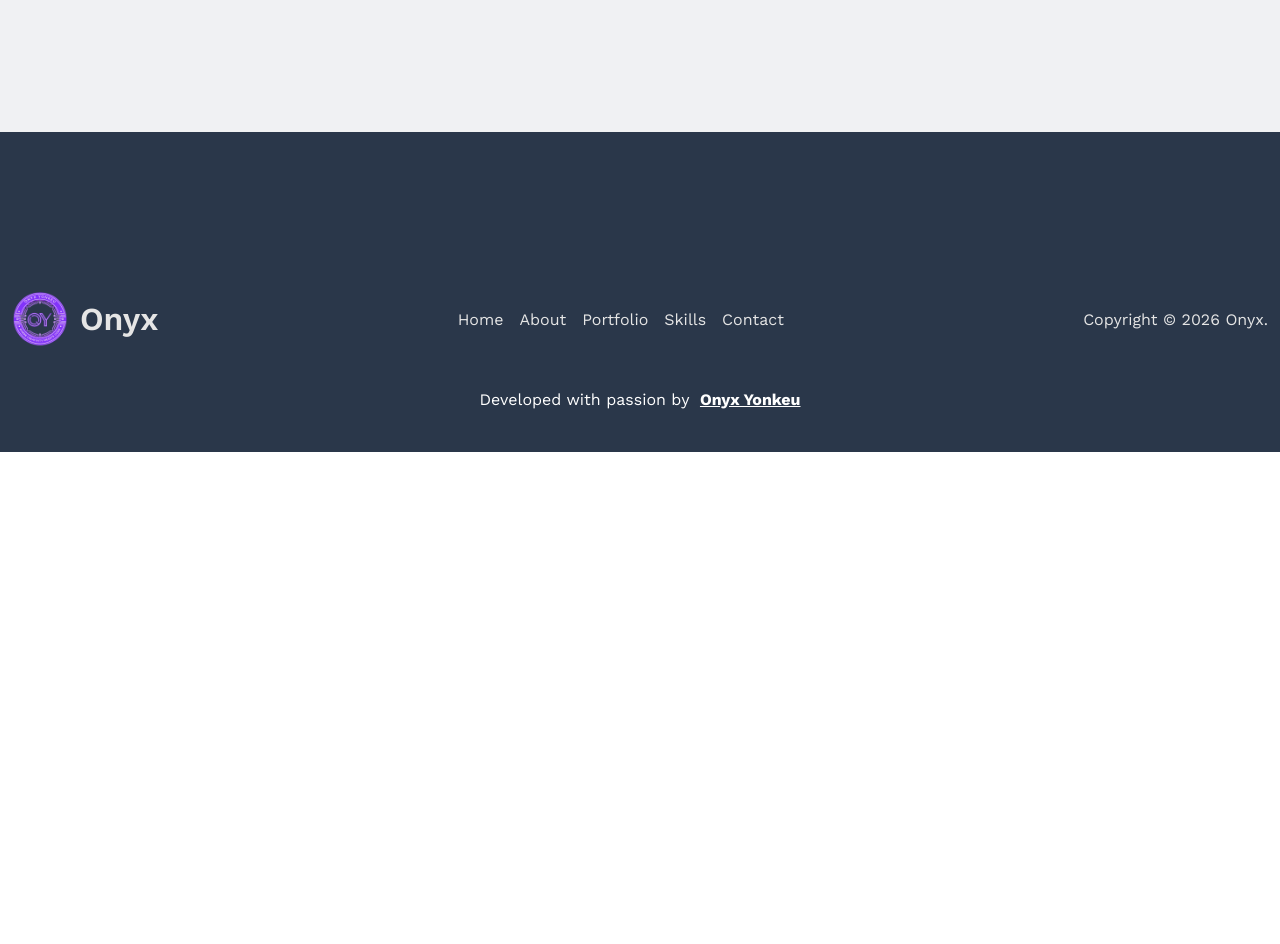
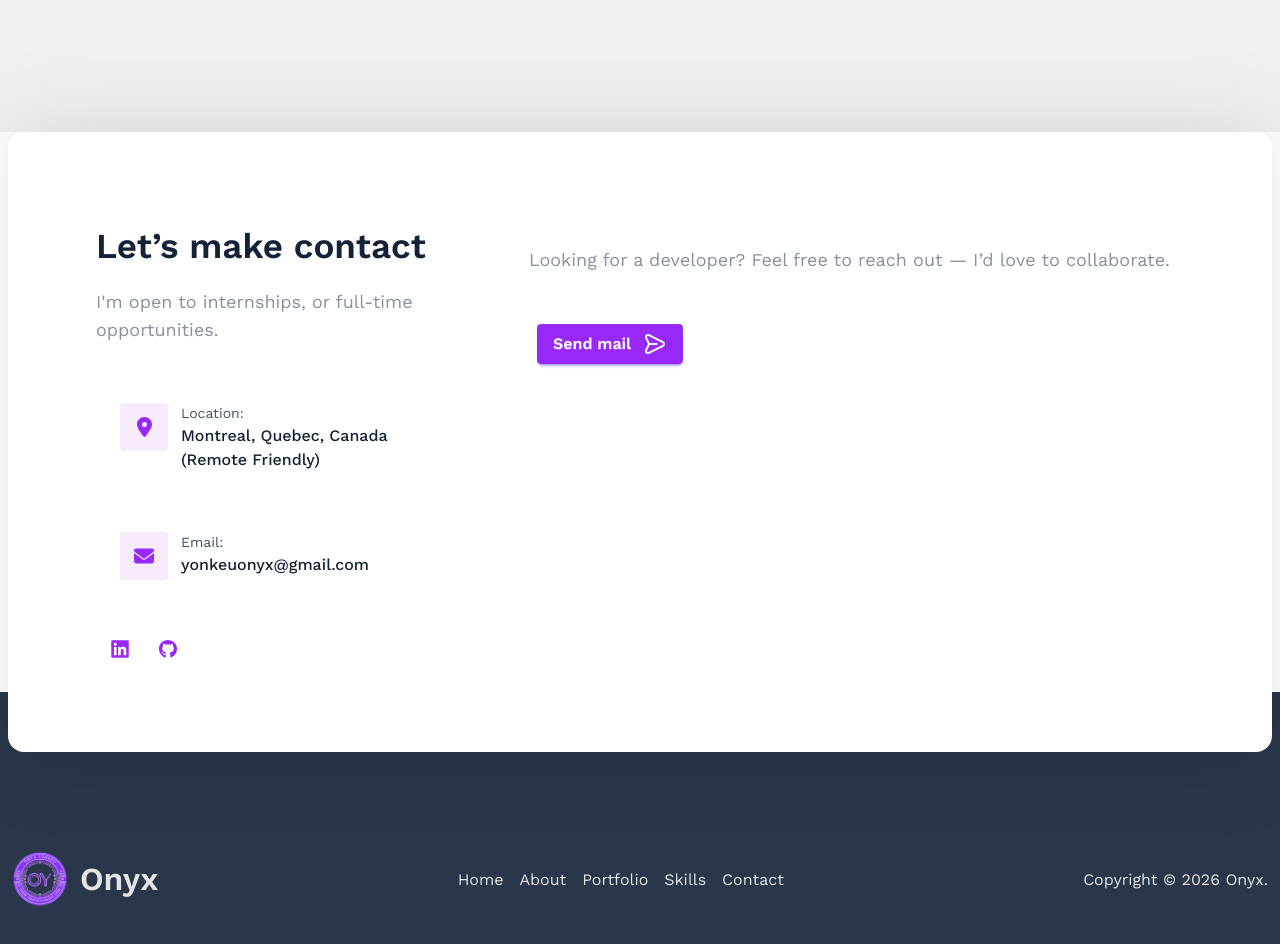
Before and after one commit to Yonkeu-Onyx/portfolio, a React (Vite) app: page / in a window 1280 px wide. Shown: the part 3820-4764 px from the top of the page. Before the commit the page ends 4272 px from the top, so only its background shows below. Built offline with nearby package versions, Linux system fonts and the light colour scheme.

Commit message:
modified contact

```diff
--- a/src/components/contact/Contact.jsx
+++ b/src/components/contact/Contact.jsx
@@ -35,7 +35,7 @@ const Contact = () => {
                 Let’s make contact
               </p>
               <p className="text-[12px] xs:text-[14px] sm:text-lg md:text-lg max-lg:text-center pt-4 font-normal text-soft-dark">
-                I'm open to freelance projects, internships, or full-time opportunities.
+                I'm open to internships, or full-time opportunities.
               </p>
             </div>
             <div className="my-8.75 sm:max-lg:flex justify-between items-center">
--- a/src/components/contact/Form.jsx
+++ b/src/components/contact/Form.jsx
@@ -28,20 +28,20 @@ const Form = () => {
   return (
     <div>
       <p className="text-[12px] xs:text-[14px] max-lg:text-center sm:text-lg font-normal text-soft-dark">
-        Have a project in mind or looking for a developer?
-        Feel free to reach out — I’d love to hear about your ideas and see how I can help.
+        Looking for a developer?
+        Feel free to reach out — I’d love to collaborate.
       </p>
       <div className="mx-2">
+        <a href="mailto:yonkeuonyx@gmail.com"
+          className="btn gap-3 max-lg:mx-auto btn-primary rounded-sm mt-5 text-[13px] md:text-[16px] w-fit font-semibold lg:mt-12.5 p-2 md:px-4"
+        >
+          Send mail {telegramSVG}
+        </a>
         <form className="flex flex-col gap-4 mt-4">
-          <input placeholder="Name or Company" className={`${commonClass}`} onChange={() => { setMessage(message.name = value) }} />
+          {/* <input placeholder="Name or Company" className={`${commonClass}`} onChange={() => { setMessage(message.name = value) }} />
           <input placeholder="Email" className={`${commonClass}`} />
-          <textarea placeholder="Message" className={`${commonClass}`} />
-          <button
-            type="submit"
-            className="btn gap-3 max-lg:mx-auto btn-primary rounded-sm mt-5 text-[13px] md:text-[16px] w-fit font-semibold lg:mt-12.5 p-2 md:px-4"
-          >
-            Send Message {telegramSVG}
-          </button>
+          <textarea placeholder="Message" className={`${commonClass}`} /> */}
+
         </form>
       </div>
     </div>
--- a/src/components/profession/Profession.jsx
+++ b/src/components/profession/Profession.jsx
@@ -27,7 +27,7 @@ const rolesData = [
         id: "ii",
         name: "Node.js + Express"
       },
-      ,
+
       {
         id: "iii",
         name: "PHP + Laravel"
--- a/src/pages/Home.jsx
+++ b/src/pages/Home.jsx
@@ -21,10 +21,10 @@ const Home = () => {
       <div className="bg-soft-white">
         <Profession />
       </div>
-      {/* <div className="bg-gray-900">
-        <WorkTogether />
+      <div className="bg-gray-900">
+        {/* <WorkTogether /> */}
       </div>
-      <Contact /> */}
+      <Contact />
     </div>
   );
 };
```
